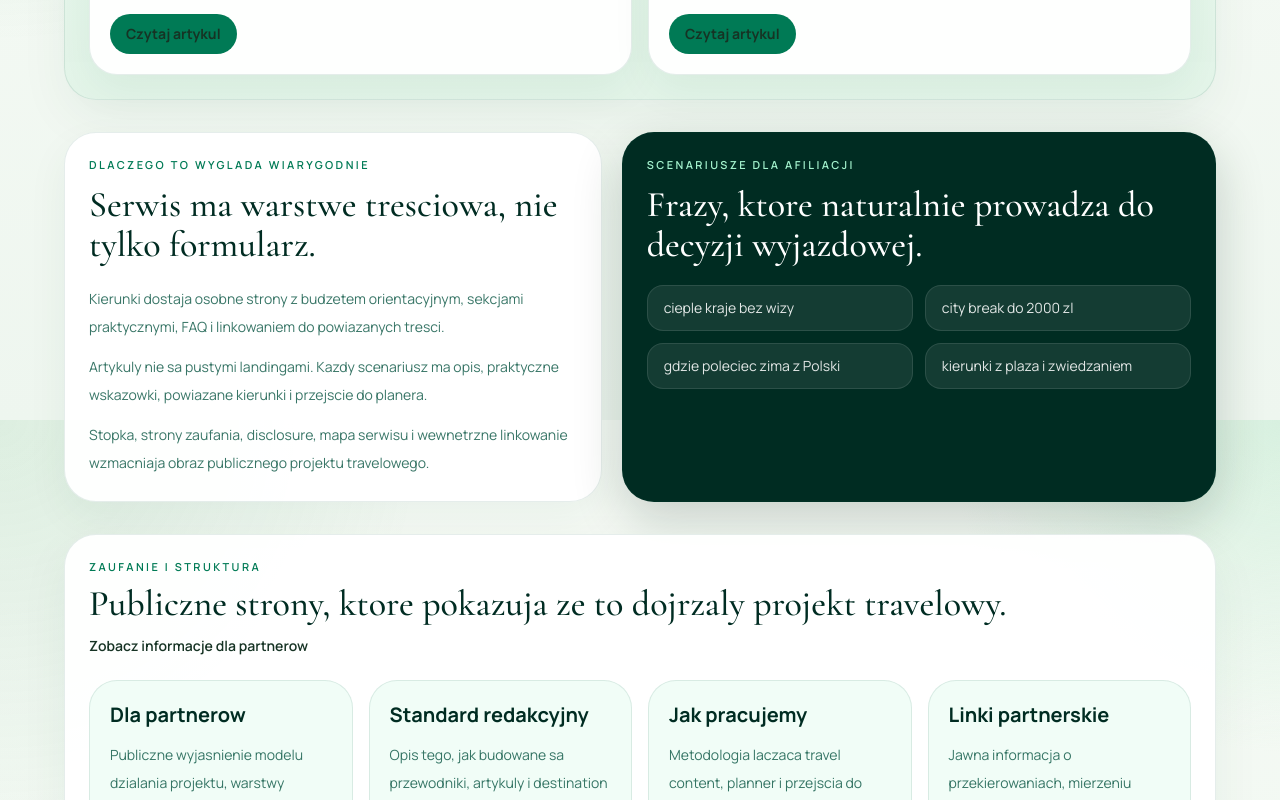
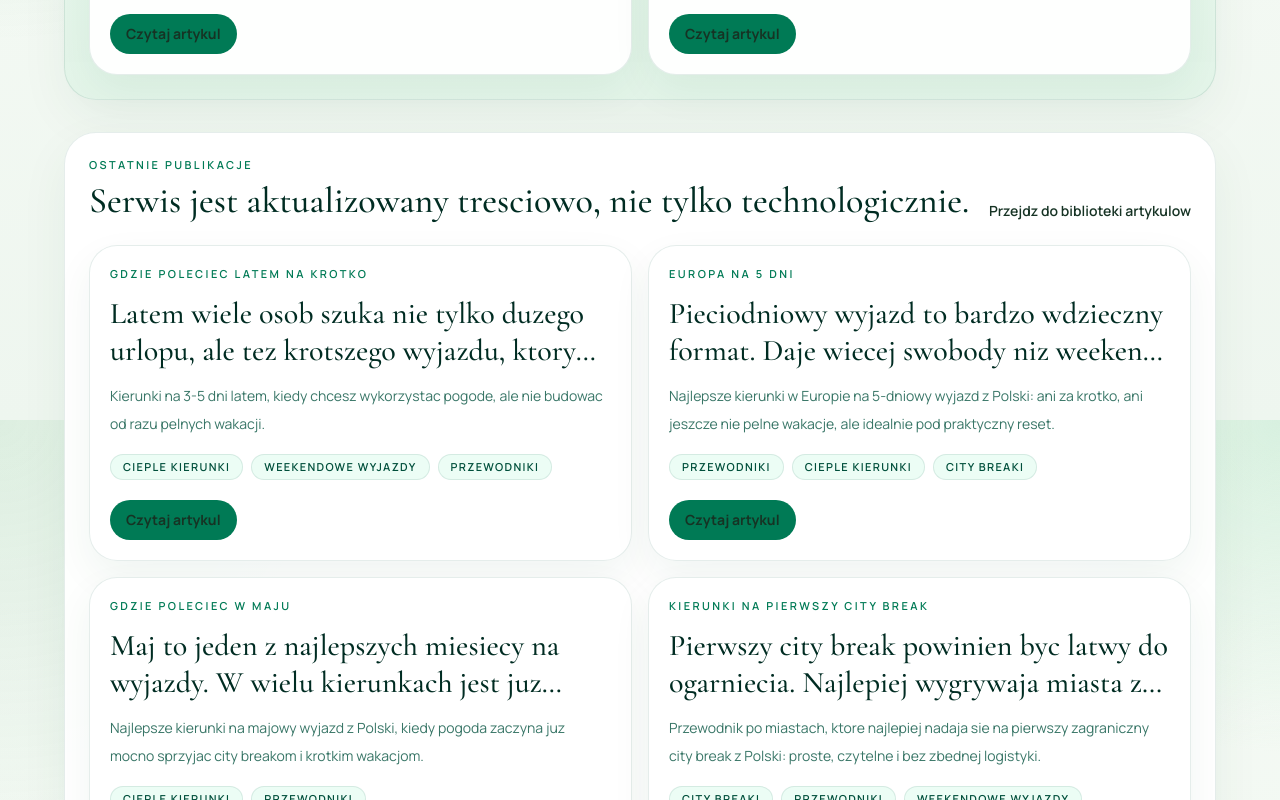
Before and after one commit to SneakersInfo1/HELPTRAVEL-AGENCY, a Next.js app: page / in a window 1280 px wide. Shown: the part 3580-4380 px from the top of the page. Built offline with nearby package versions, Linux system fonts and the light colour scheme; no server answers.

Commit message:
Add search console readiness and content cadence signals

```diff
--- a/src/app/inspiracje/page.tsx
+++ b/src/app/inspiracje/page.tsx
@@ -4,7 +4,7 @@ import Script from "next/script";
 
 import { EditorialMetaBar } from "@/components/publisher/editorial-meta-bar";
 import { EditorialArticleCard } from "@/components/publisher/editorial-article-card";
-import { getEditorialArticles, getEditorialCategories } from "@/lib/mvp/publisher-content";
+import { getEditorialArticles, getEditorialCategories, getLatestEditorialArticles } from "@/lib/mvp/publisher-content";
 import { getSiteUrl } from "@/lib/mvp/site";
 
 export const metadata: Metadata = {
@@ -14,6 +14,7 @@ export const metadata: Metadata = {
 
 export default function InspirationsIndexPage() {
   const articles = getEditorialArticles();
+  const latestArticles = getLatestEditorialArticles(6);
   const categories = getEditorialCategories();
   const structuredData = {
     "@context": "https://schema.org",
@@ -75,7 +76,7 @@ export default function InspirationsIndexPage() {
       />
 
       <section className="grid gap-4 lg:grid-cols-2">
-        {articles.map((article) => (
+        {latestArticles.map((article) => (
           <EditorialArticleCard key={article.slug} article={article} />
         ))}
       </section>
--- a/src/app/layout.tsx
+++ b/src/app/layout.tsx
@@ -6,6 +6,7 @@ import "./globals.css";
 import { getSiteUrl } from "@/lib/mvp/site";
 
 const siteUrl = getSiteUrl();
+const googleVerification = process.env.NEXT_PUBLIC_GOOGLE_SITE_VERIFICATION?.trim();
 
 const displayFont = Cormorant_Garamond({
   variable: "--font-display",
@@ -39,6 +40,7 @@ export const metadata: Metadata = {
     title: "HelpTravel Agency",
     description: "Planer podrozy, kierunki, inspiracje i przewodniki dla city breakow oraz krotkich wyjazdow z Polski.",
   },
+  verification: googleVerification ? { google: googleVerification } : undefined,
 };
 
 const navItems = [
--- a/src/app/linki-partnerskie/page.tsx
+++ b/src/app/linki-partnerskie/page.tsx
@@ -59,7 +59,7 @@ export default function AffiliateDisclosurePage() {
           <div className="rounded-2xl bg-white px-4 py-4">
             <p className="text-xs font-semibold uppercase tracking-[0.16em] text-emerald-700">Planer i wyniki</p>
             <p className="mt-2 text-sm leading-7 text-emerald-900/78">
-              Planer porzadkuje scenariusz i prowadzi do partnerow, ale nie zastępuje finalnej weryfikacji u zewnetrznego dostawcy.
+              Planer porzadkuje scenariusz i prowadzi do partnerow, ale nie zastepuje finalnej weryfikacji u zewnetrznego dostawcy.
             </p>
           </div>
           <div className="rounded-2xl bg-white px-4 py-4">
--- a/src/app/page.tsx
+++ b/src/app/page.tsx
@@ -8,6 +8,7 @@ import { getDestinationStory, getVideoHeroSource } from "@/lib/mvp/destination-c
 import {
   getEditorialArticles,
   getEditorialCategories,
+  getLatestEditorialArticles,
   getPublishedDestinations,
 } from "@/lib/mvp/publisher-content";
 import { resolveDestinationMedia } from "@/lib/mvp/pexels-media";
@@ -39,6 +40,7 @@ const trustPoints = [
 export default async function Home() {
   const categories = getEditorialCategories();
   const articles = getEditorialArticles();
+  const latestArticles = getLatestEditorialArticles(4);
   const destinations = getPublishedDestinations();
   const featuredArticles = articles.slice(0, 6);
   const articleCount = articles.length;
@@ -205,6 +207,23 @@ export default async function Home() {
         </div>
       </section>
 
+      <section className="rounded-[2rem] border border-emerald-900/10 bg-white/95 p-6 shadow-[0_18px_50px_rgba(16,84,48,0.06)]">
+        <div className="flex flex-wrap items-end justify-between gap-3">
+          <div>
+            <p className="text-[11px] font-semibold uppercase tracking-[0.22em] text-emerald-700">Ostatnie publikacje</p>
+            <h2 className="mt-2 font-display text-4xl text-emerald-950">Serwis jest aktualizowany tresciowo, nie tylko technologicznie.</h2>
+          </div>
+          <Link href="/inspiracje" className="text-sm font-semibold text-emerald-900 transition hover:text-emerald-700">
+            Przejdz do biblioteki artykulow
+          </Link>
+        </div>
+        <div className="mt-6 grid gap-4 lg:grid-cols-2">
+          {latestArticles.map((article) => (
+            <EditorialArticleCard key={article.slug} article={article} compact />
+          ))}
+        </div>
+      </section>
+
       <section className="grid gap-5 lg:grid-cols-[0.95fr_1.05fr]">
         <article className="rounded-[2rem] border border-emerald-900/10 bg-white/95 p-6 shadow-[0_16px_42px_rgba(16,84,48,0.06)]">
           <p className="text-[11px] font-semibold uppercase tracking-[0.22em] text-emerald-700">Dlaczego to wyglada wiarygodnie</p>
--- a/src/lib/mvp/publisher-content.ts
+++ b/src/lib/mvp/publisher-content.ts
@@ -1710,6 +1710,10 @@ export function getEditorialArticles(): EditorialArticle[] {
   return editorialArticles;
 }
 
+export function getLatestEditorialArticles(limit = 6): EditorialArticle[] {
+  return [...editorialArticles].slice(-limit).reverse();
+}
+
 export function getEditorialArticleBySlug(slug: string): EditorialArticle | undefined {
   return editorialArticles.find((article) => article.slug === slug);
 }
```
Also changed, not shown: 1 other file (tests, documents, lock files or other folders).
